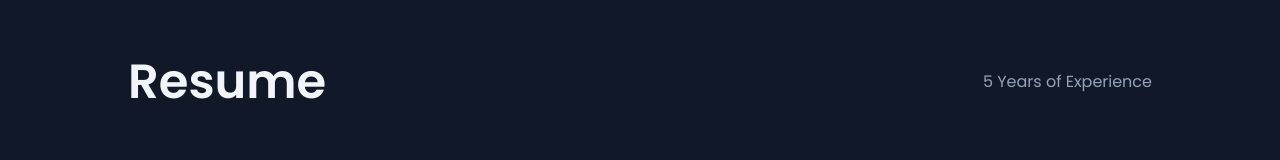
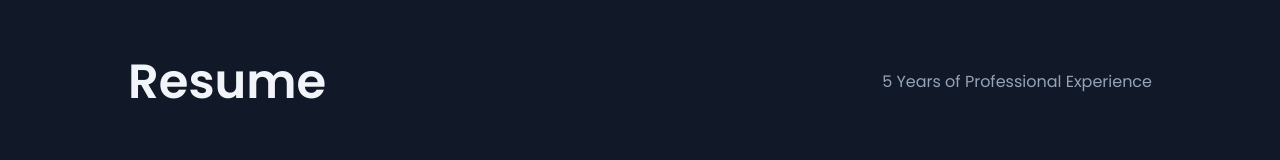
Before and after one commit to mrkendrick/portfolio, a Next.js app: page /resume in a window 1280 px wide. Shown: the part 174-334 px from the top of the page. Built offline with nearby package versions, Linux system fonts and the light colour scheme; no server answers.

Commit message:
minor fixes and improvments

```diff
--- a/package.json
+++ b/package.json
@@ -13,7 +13,6 @@
     "next": "latest",
     "next-themes": "^0.2.0",
     "nprogress": "^0.2.0",
-    "number-to-words": "^1.2.4",
     "react": "18.1.0",
     "react-dom": "18.1.0",
     "react-hook-form": "^7.37.0",
--- a/pages/resume/index.tsx
+++ b/pages/resume/index.tsx
@@ -22,7 +22,9 @@ const Resume: NextPage<Props> = ({ education, error, experience, proLang }) => {
       </Head>
       <PageTitle
         title="Resume"
-        subTitle={`${new Date().getFullYear() - 2017} Years of Experience`}
+        subTitle={`${
+          new Date().getFullYear() - 2017
+        } Years of Professional Experience`}
       />
       {!error && education && (
         <EduEx educations={education} experiences={experience} />
```
Also changed, not shown: 1 other file (tests, documents, lock files or other folders).
